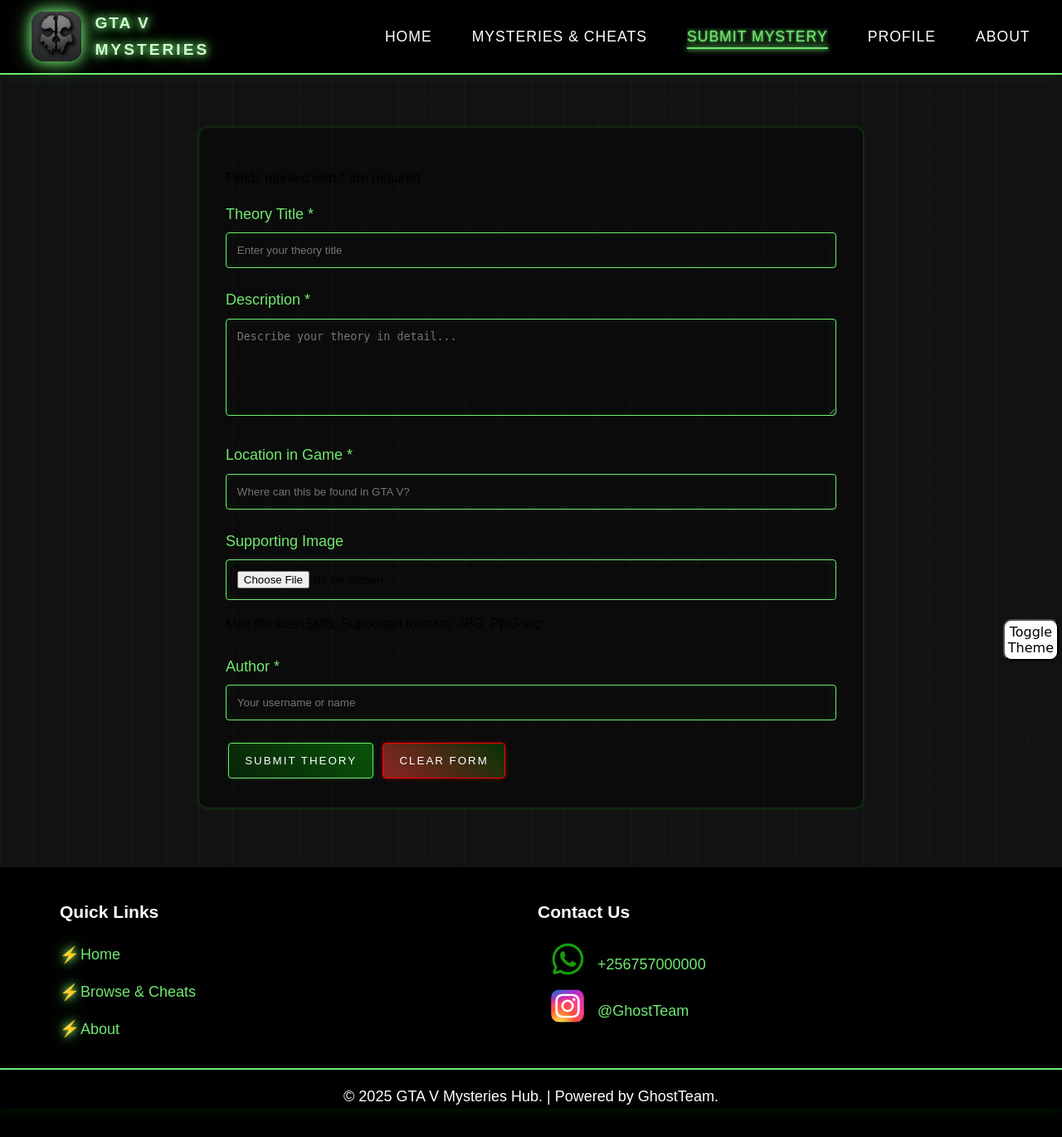
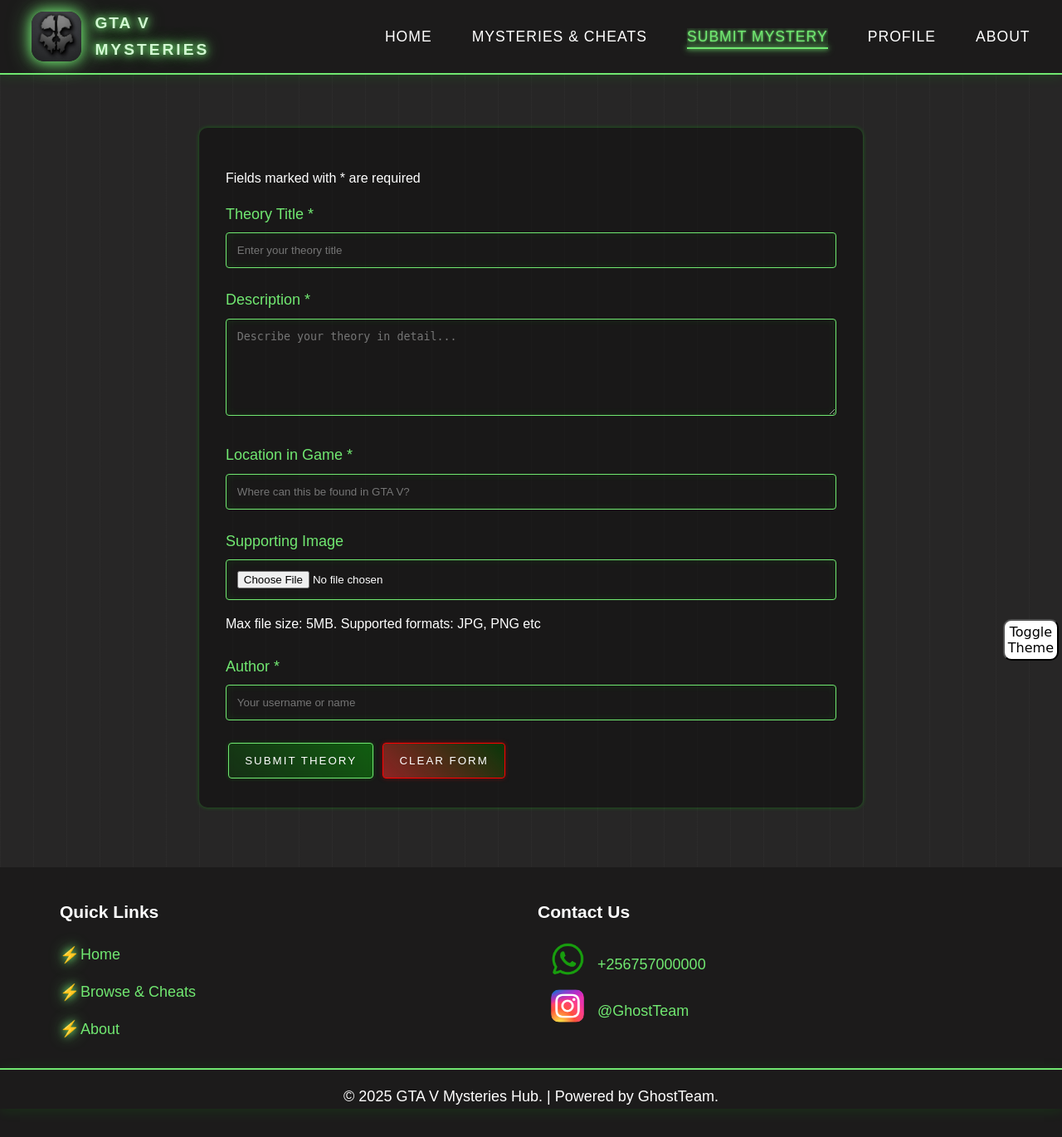
Before and after one commit to StarShoppingUG/gta-v-mysteries-hub, a Django app: page /create/ in a window 1280 px wide. Shown: the whole page at 83% size. Run offline with Django 5.2, Linux system fonts and the light colour scheme.

Commit message:
fixed dark-mode colors

```diff
--- a/mysteries/static/styles.css
+++ b/mysteries/static/styles.css
@@ -2,12 +2,12 @@
 :root {
     --primary-color: #71e871;
     --secondary-color: #2b6470e3;
-    --dark-bg: #121212;
+    --dark-bg: #272626;
     --card-bg: rgba(0, 0, 0, 0.368);
     --white-color: #ffffff;
     --dark-color: black;
     --theme-color: white;
-    --header-footer: black;
+    --header-footer: rgb(28, 27, 27);
     --navbar: black;
     --neon-glow: 0 0 5px var(--primary-color),
         0 0 10px var(--primary-color);
@@ -402,6 +402,7 @@ body.light-mode{
     background-color: var(--card-bg);
     border-radius: 10px;
     box-shadow: var(--subtle-glow);
+    color: var(--theme-color);
 }
 
 .form-group {
@@ -421,7 +422,7 @@ body.light-mode{
     background: var(--theme-opp);
     border: 1px solid var(--primary-color);
     border-radius: 4px;
-    color: var(--text-color);
+    color: var(--theme-color);
     box-shadow: inset 0 0 10px rgba(0, 255, 0, 0.1);
     transition: all 0.3s ease;
 }
```
